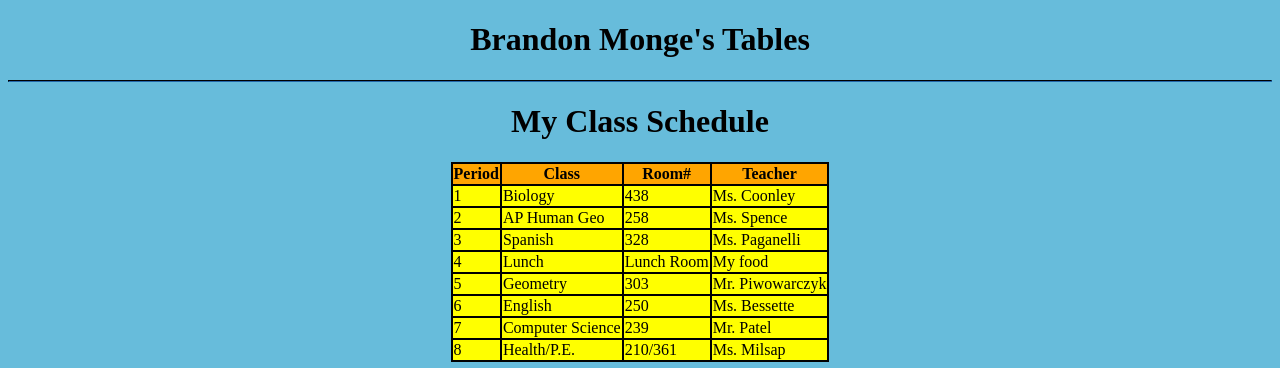
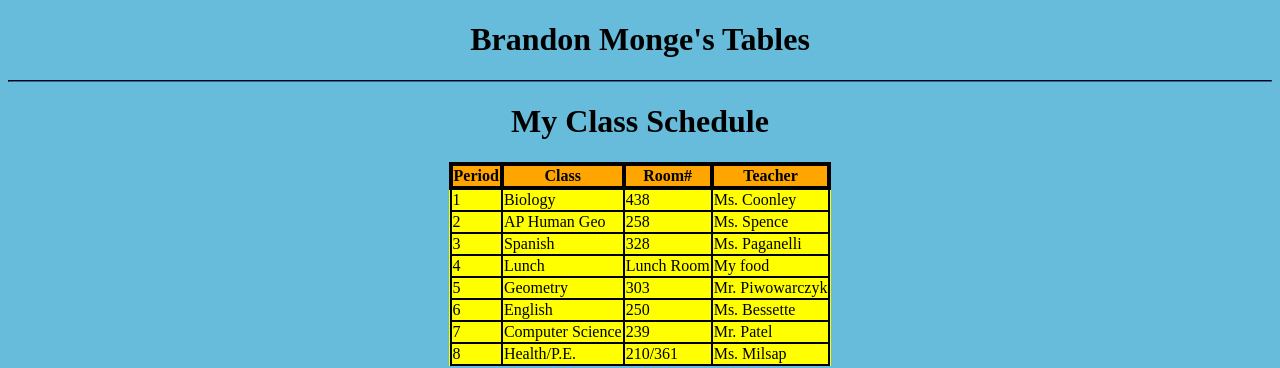
Before and after one commit to bmonge24/ecs71718, a plain HTML site: page HTML/table1.html in a window 1280 px wide. Shown: the top 368 px of the page. Drawn offline with Linux system fonts and the light colour scheme.

Commit message:
First commit

```diff
--- a/HTML/table1.html
+++ b/HTML/table1.html
@@ -38,6 +38,9 @@ body {
 }
 hr {
   border-color: #123455;
+}
+th {
+ border: 4px solid black;
 }
 </style>
         <h1> Brandon Monge's Tables</h1>
```
